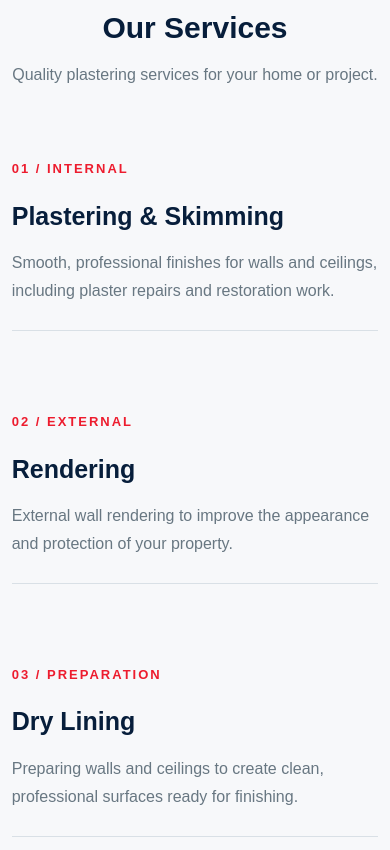
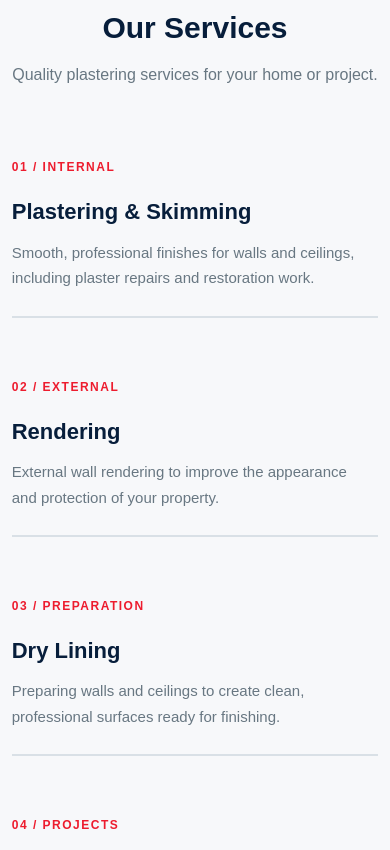
Before and after one commit to FenlandPlastering/fenlandplastering-website, a plain HTML site: page index.html in a window 390 px wide. Shown: the part 914-1764 px from the top of the page. Drawn offline with Linux system fonts and the light colour scheme.

Commit message:
Refactor service grid and card styles for responsiveness

```diff
--- a/index.html
+++ b/index.html
@@ -193,39 +193,42 @@ h1 {
 }
 
 .service-grid {
-  display: grid;
-  grid-template-columns: repeat(2, 1fr);
-  column-gap: 65px;
-  row-gap: 55px;
+    display: grid;
+    grid-template-columns: repeat(4, minmax(0, 1fr));
+    gap: 35px;
+    align-items: stretch;
+    max-width: 1400px;
+    margin: 0 auto;
 }
 
 .service-card {
-  background: transparent;
-  padding: 25px 0;
-  border-radius: 0;
-  border-bottom: 1px solid #d9e0e6;
-  box-shadow: none;
+    background: transparent;
+    padding: 25px 20px 25px 0;
+    border-radius: 0;
+    border-bottom: 2px solid #d9e0e6;
+    box-shadow: none;
 }
 
 .service-number {
   color: var(--red);
-  font-size: 13px;
+  font-size: 12px;
   font-weight: 800;
-  letter-spacing: 2px;
-  margin-bottom: 16px;
+  letter-spacing: 1.5px;
+  margin-bottom: 20px;
 }
 
 .service-card h3 {
   color: var(--navy);
-  font-size: 25px;
-  margin-bottom: 12px;
+  font-size: 22px;
+  line-height: 1.25;
+  margin-bottom: 14px;
 }
 
 .service-card p {
   color: var(--muted);
-  font-size: 16px;
-  line-height: 1.75;
-  max-width: 520px;
+  font-size: 15px;
+  line-height: 1.7;
+  max-width: 100%;
 }
 
     /* ABOUT */
@@ -339,7 +342,7 @@ h1 {
 
     /* MOBILE */
 
-    @media (max-width: 750px) {
+    @media (max-width: 900px) {
       .header-inner {
         flex-direction: column;
         padding: 15px 0;
```
